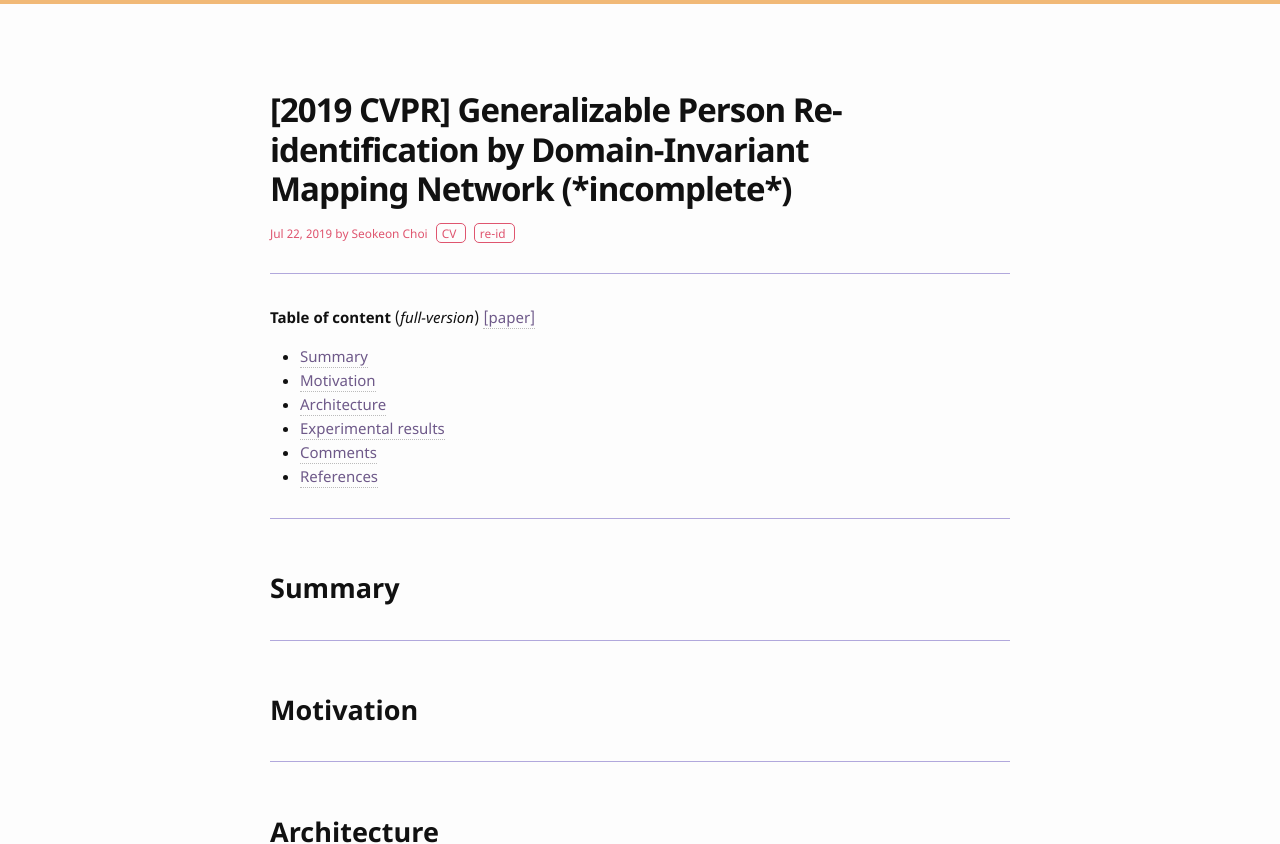
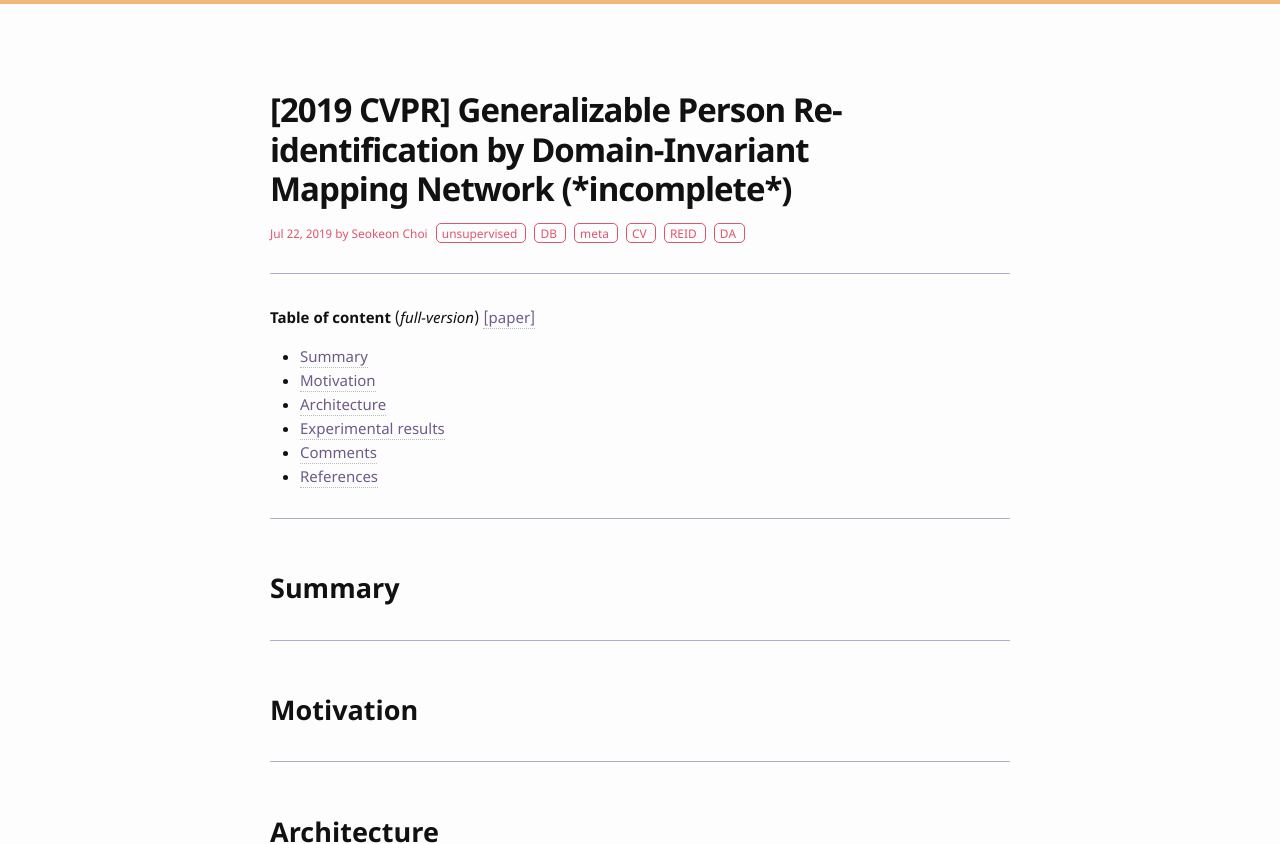
Before and after one commit to bismex/bismex.github.io, a Jekyll site: the page built from _posts/2019-07-22-DIMN.md, in a window 1280 px wide and 900 px high, cut to the strip 0-844 px from the top of the window. Built offline with Jekyll 4.4.1, drawn with Linux system fonts in a browser that asks for light colours.

Commit message:
Update 2019-07-22-DIMN.md

```diff
--- a/_posts/2019-07-22-DIMN.md
+++ b/_posts/2019-07-22-DIMN.md
@@ -2,7 +2,7 @@
 layout: post
 title: "[2019 CVPR] Generalizable Person Re-identification by Domain-Invariant Mapping Network (*incomplete*)"
 date: 2019-07-22 18:00:00
-tags: CV re-id
+tags: unsupervised DB meta CV REID DA
 ---
 
 <!--more-->
```
